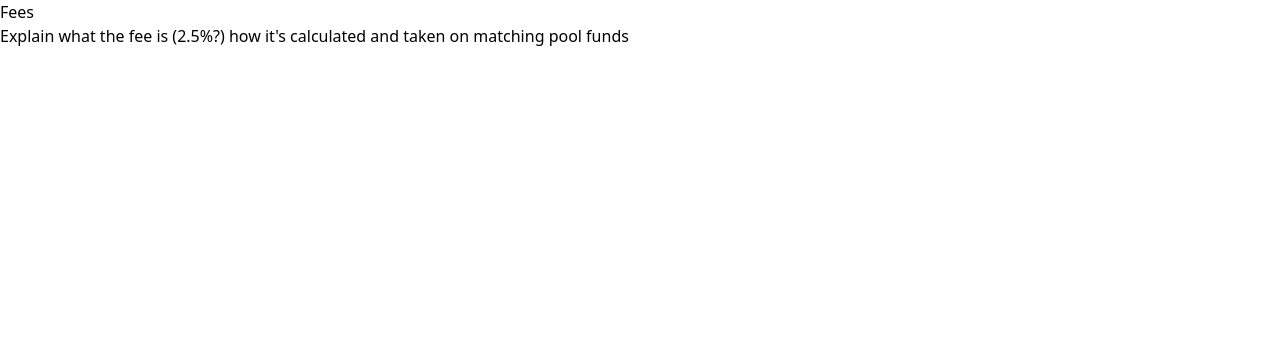
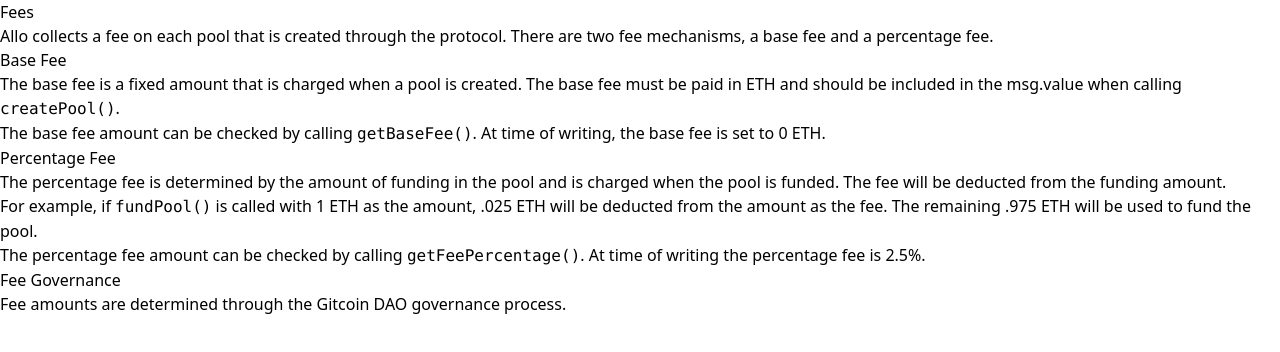
Before and after one commit to allo-protocol/docs, a Next.js app: page /allo/fees in a window 1280 px wide. Shown: the top 352 px of the page. Built offline with nearby package versions, Linux system fonts and the light colour scheme.

Commit message:
first draft fee pages

```diff
--- a/pages/allo/_meta.json
+++ b/pages/allo/_meta.json
@@ -23,6 +23,6 @@
 	},
 	"fees": {
 		"title": "Fees",
-		"display": "hidden"
+		"display": "visible"
 	}
 }
--- a/pages/allo/fees.mdx
+++ b/pages/allo/fees.mdx
@@ -1,4 +1,26 @@
 # Fees
+Allo collects a fee on each pool that is created through the protocol. There
+are two fee mechanisms, a base fee and a percentage fee.
 
-Explain what the fee is (2.5%?) how it's calculated and taken on matching pool
-funds
+### Base Fee
+The base fee is a fixed amount that is charged when a pool is created. The base
+fee must be paid in ETH and should be included in the msg.value when calling
+`createPool()`.
+
+The base fee amount can be checked by calling `getBaseFee()`. At time of
+writing, the base fee is set to 0 ETH.
+
+### Percentage Fee
+The percentage fee is determined by the amount of funding in the pool and is
+charged when the pool is funded. The fee will be deducted from the funding
+amount.
+
+For example, if `fundPool()` is called with 1 ETH as the amount, .025 ETH will
+be deducted from the amount as the fee. The remaining .975 ETH will be used to
+fund the pool.
+
+The percentage fee amount can be checked by calling `getFeePercentage()`. At
+time of writing the percentage fee is 2.5%.
+
+### Fee Governance
+Fee amounts are determined through the [Gitcoin DAO governance process](https://gov.gitcoin.co/t/gitcoin-dao-governance-process-v3/10358).
```
